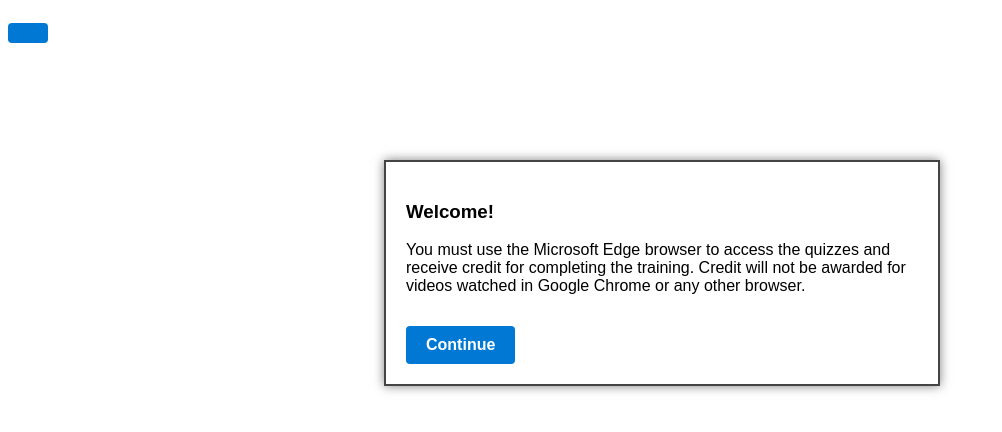
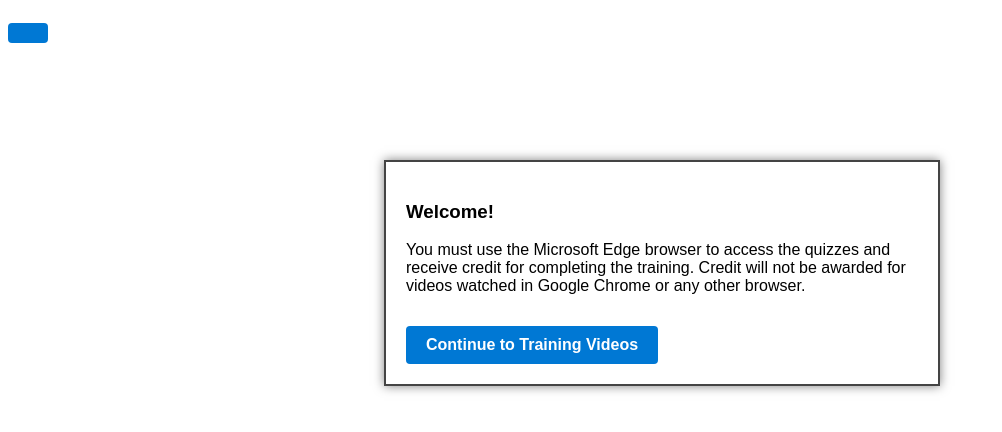
Before and after one commit to thomastatianac/sharepoint-popup, a plain HTML site: page index.html in a window 1280 px wide. Shown: the whole page, without its empty margins (0-1002 px from the left). Drawn offline with Linux system fonts and the light colour scheme.

Commit message:
Update index.html

```diff
--- a/index.html
+++ b/index.html
@@ -27,7 +27,7 @@
     <p>You must use the Microsoft Edge browser to access the quizzes and receive credit for completing the training. Credit will not be awarded for videos watched in Google Chrome or any other browser.</p>
     <a href="https://alabamagov.sharepoint.com/sites/ADOR-FieldAuditandAdministration/SitePages/Current-Training-Session-Courses.aspx"
    style="display: inline-block; margin-top: 15px; padding: 10px 20px; background-color: #0078d4; color: white; text-decoration: none; border-radius: 4px; font-weight: bold;">
-   Continue
+   Continue to Training Videos
   </div>
 
   <script>
```
